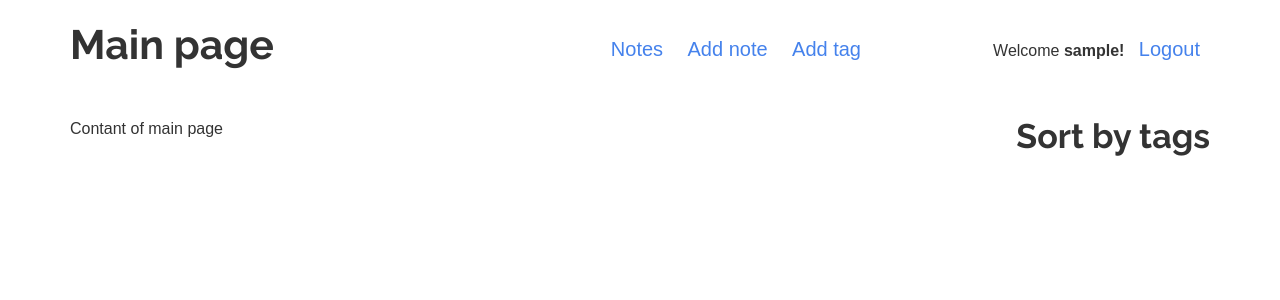
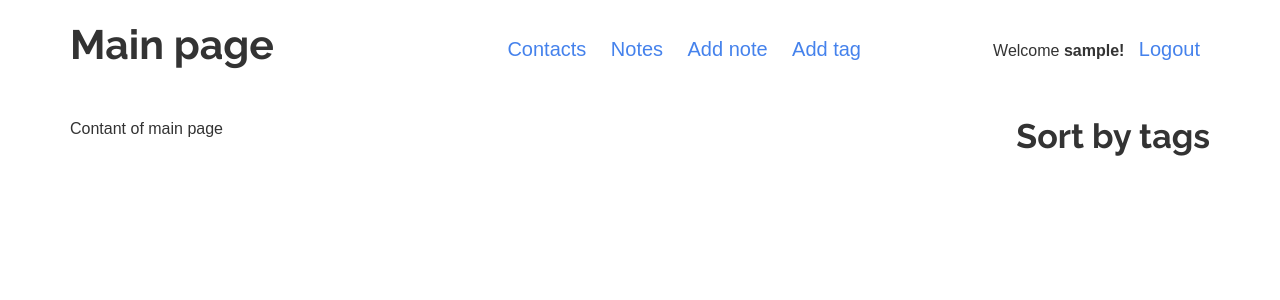
Before and after one commit to Vladosinfo/Personal_Assistant_DjangoApp, a Django app: page / in a window 1280 px wide. Shown: the top 300 px of the page. Run offline with Django 5.2, Linux system fonts and the light colour scheme; the visitor is signed in with stand-in values (Sample User, id 1); some libraries are stand-ins or nearby versions.

Commit message:
Added contact link

```diff
--- a/per_assist/contacts/templates/contacts/index.html
+++ b/per_assist/contacts/templates/contacts/index.html
@@ -23,6 +23,7 @@
                     <div class="per-assist-menu">
                         <div class="user-menu">
                             <ul>
+                                <li><a href="{% url 'contacts:contact_book' %}" role="button">Contacts</a></li>
                                 <li><a href="{% url 'notes:notes' %}" role="button">Notes</a></li>
                                 <li><a href="{% url 'notes:note' %}" role="button">Add note</a></li>
                                 <li><a href="{% url 'notes:tag' %}" role="button">Add tag</a></li>
```
